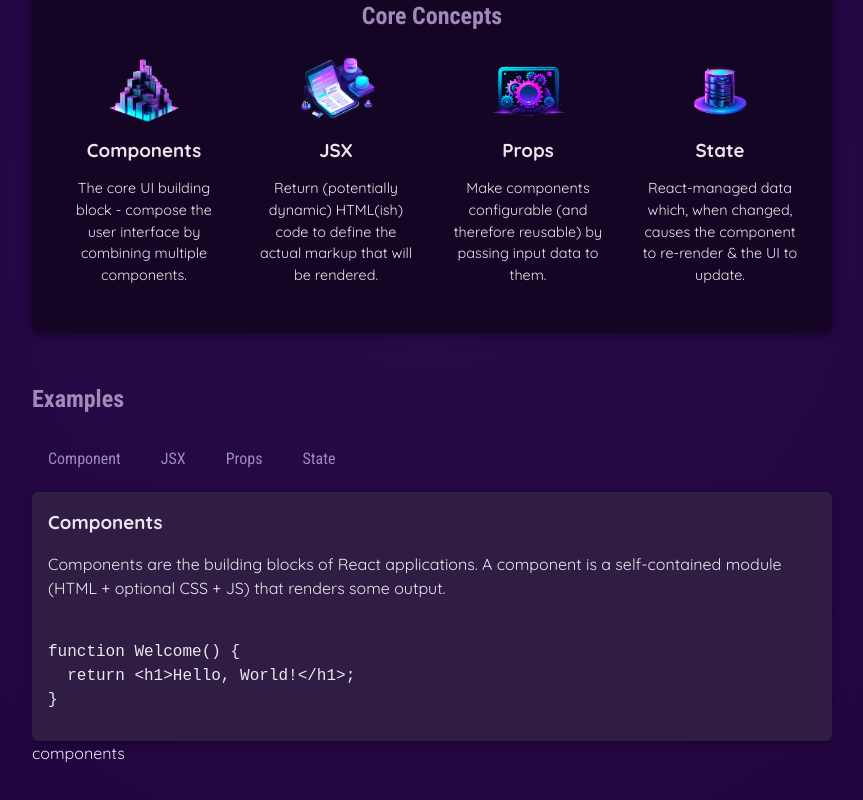
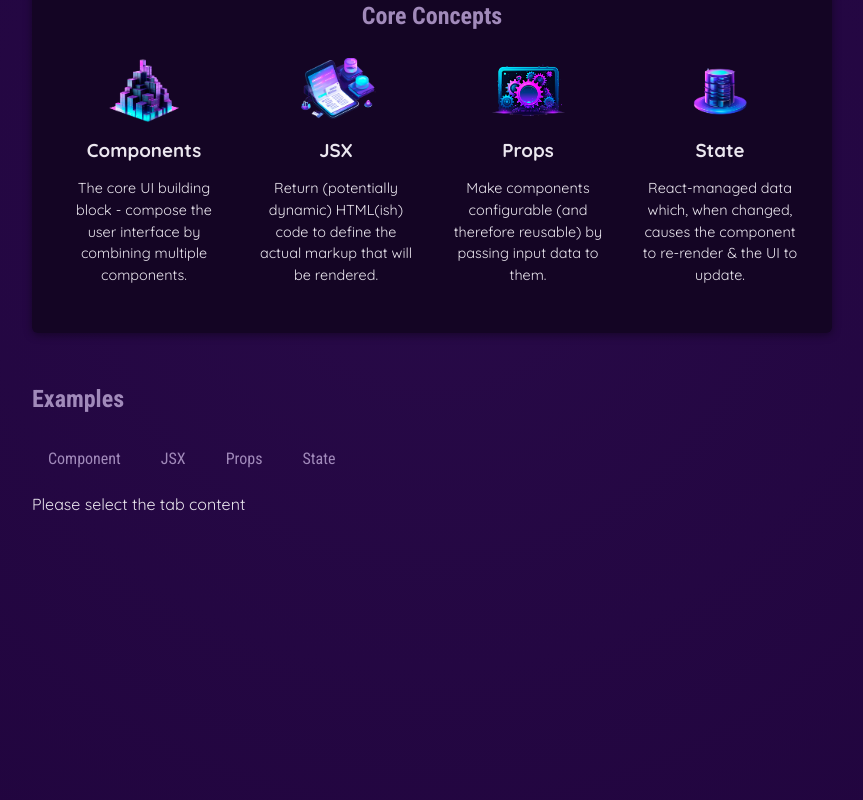
Before and after one commit to dhruv-bansal/react-fundamentals, a React (Vite) app: page / in a window 1280 px wide. Shown: the part 426-1226 px from the top of the page, without its empty margins (208-1071 px from the left). Built offline with nearby package versions, Linux system fonts and the light colour scheme.

Commit message:
conditional rendering and conditional styling

```diff
--- a/src/App.jsx
+++ b/src/App.jsx
@@ -5,11 +5,27 @@ import TabButton from "./components/TabButton";
 import { useState } from "react";
 
 function App() {
-const [selectedTopic, setSelectedTopic] = useState('components');
+  // TODO: see the impact of having useState at top level
+  // Ideally it should be at that component level which is actually getting changed.
+  const [selectedTopic, setSelectedTopic] = useState();
 
   function handleClick(clickedButton) {
     setSelectedTopic(clickedButton);
     console.log(`You clicked on the button! ` + selectedTopic);
+  }
+
+  // conditionally rendering the content
+  let tabContent = <p>Please select the tab content</p>;
+  if (selectedTopic) {
+    tabContent = (
+      <div id="tab-content">
+        <h3>{EXAMPLES[selectedTopic].title}</h3>
+        <p>{EXAMPLES[selectedTopic].description}</p>
+        <pre>
+          <code>{EXAMPLES[selectedTopic].code}</code>
+        </pre>
+      </div>
+    );
   }
 
   return (
@@ -42,21 +58,15 @@ const [selectedTopic, setSelectedTopic] = useState('components');
         <section id="examples">
           <h2>Examples</h2>
           <menu>
-            <TabButton onSelect={() => handleClick('components')}>Component</TabButton>
-            <TabButton onSelect={() => handleClick('jsx')}>JSX</TabButton>
-            <TabButton onSelect={() => handleClick('props')}>Props</TabButton>
-            <TabButton onSelect={() => handleClick('state')}>State</TabButton>
+            <TabButton isSelected={selectedTopic == "components"} onSelect={() => handleClick("components")}>
+              Component
+            </TabButton>
+            <TabButton isSelected={selectedTopic == "jsx"} onSelect={() => handleClick("jsx")}>JSX</TabButton>
+            <TabButton isSelected={selectedTopic == "props"} onSelect={() => handleClick("props")}>Props</TabButton>
+            <TabButton isSelected={selectedTopic == "state"} onSelect={() => handleClick("state")}>State</TabButton>
           </menu>
-          <div id="tab-content">
-            <h3>{EXAMPLES[selectedTopic].title}</h3>
-            <p>{EXAMPLES[selectedTopic].description}</p>
-            <pre>
-              <code>
-              {EXAMPLES[selectedTopic].code}
-              </code>
-            </pre>
-          </div>
-          {selectedTopic}
+
+          {tabContent}
         </section>
       </main>
     </div>
--- a/src/components/Header.jsx
+++ b/src/components/Header.jsx
@@ -1,5 +1,7 @@
 import reactImg from "../assets/react-core-concepts.png";
 const reactDescriptions = ["Fundamental", "Crucial", "Core"];
+
+// importing css file here keeps the code closer. But the scope of this css file is still product wise (not restricted to this component)
 import './Header.css';
 
 function genRandomInt(max) {
--- a/src/components/TabButton.jsx
+++ b/src/components/TabButton.jsx
@@ -1,5 +1,6 @@
-export default function TabButton({children, onSelect}) {
+//de structure the props object into children and other custom property of props i.e. onSelect
+export default function TabButton({children, onSelect, isSelected}) {
 
-    return <li><button onClick={onSelect}>{children}</button></li>
+    return <li><button className={isSelected ? "active" : undefined} onClick={onSelect}>{children}</button></li>
 
 }
```
Also changed, not shown: 1 other file (tests, documents, lock files or other folders).
